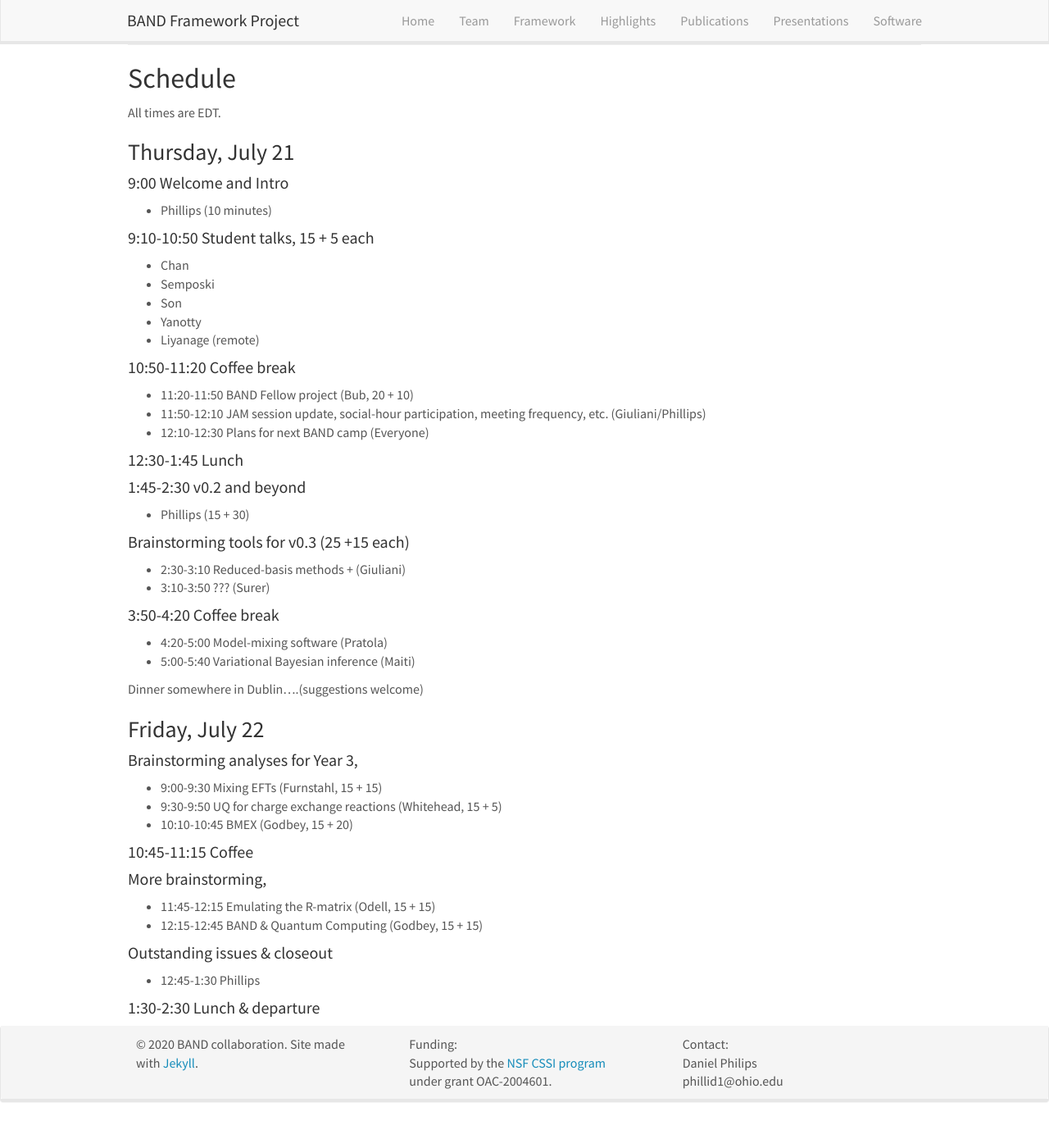
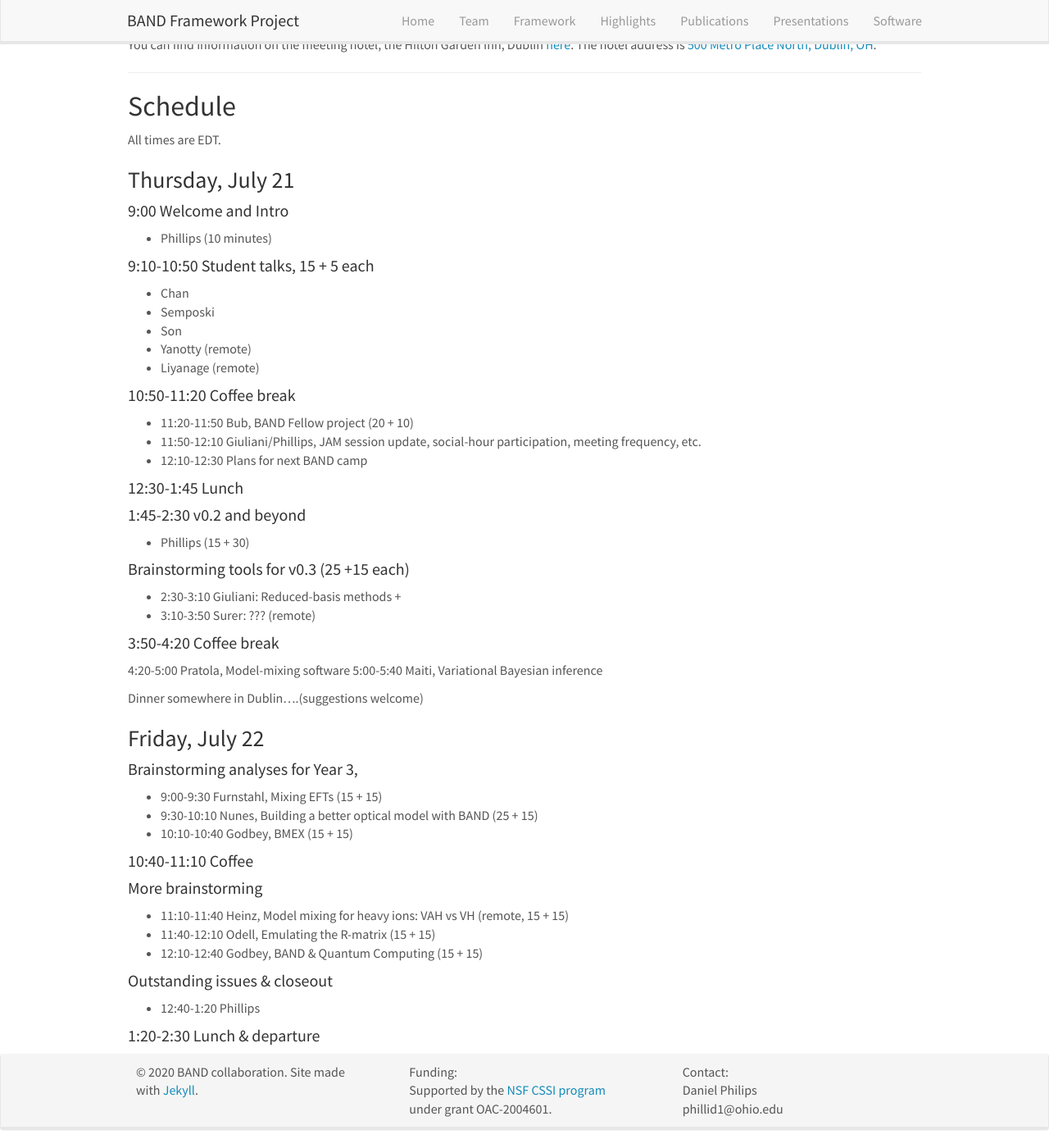
Before and after one commit to bandframework/bandframework.github.io, a Jekyll site: the page built from _pages/retreat.md, in a window 1280 px wide and 1400 px high, scrolled down 255 px. Shown: the whole window at 82% size. Built offline with Jekyll 4.4.1, drawn with Linux system fonts in a browser that asks for light colours; nearby versions of some CDN libraries; before the commit the page ends 1621 px from its top, so only the background shows below that.

Commit message:
Added information to and updated schedule

```diff
--- a/_pages/retreat.md
+++ b/_pages/retreat.md
@@ -23,6 +23,10 @@ The 2022 retreat will be held at the Ohio University on July 21 and 22 at the
 A map and driving directions to the Dublin Integrated Education Center are <a href="/images/pdfs/Dublin_MapDirections.pdf">here</a>.
 </p>
 
+<p>
+You can find information on the meeting hotel, the Hilton Garden Inn, Dublin <a href="https://www.hilton.com/en/hotels/cmhdhgi-hilton-garden-inn-columbus-dublin/?SEO_id=GMB-AMER-GI-CMHDHGI&y_source=1_MjA4NDMzOS03MTUtbG9jYXRpb24ud2Vic2l0ZQ%3D%3D">here</a>. The hotel address is <a href="https://www.google.com/maps?q=500+Metro+Place+North,+Dublin,+Ohio,+43017,+USA">500 Metro Place North, Dublin, OH</a>.
+</p>
+
 ---
 
 ## Schedule
@@ -41,14 +45,14 @@ All times are EDT.
 * Chan
 * Semposki
 * Son
-* Yanotty
+* Yanotty (remote)
 * Liyanage (remote)
 
 #### 10:50-11:20 Coffee break
 
-* 11:20-11:50 BAND Fellow project (Bub, 20 + 10)
-* 11:50-12:10 JAM session update, social-hour participation, meeting frequency, etc. (Giuliani/Phillips)
-* 12:10-12:30 Plans for next BAND camp (Everyone)
+* 11:20-11:50 Bub, BAND Fellow project (20 + 10)
+* 11:50-12:10 Giuliani/Phillips, JAM session update, social-hour participation, meeting frequency, etc.
+* 12:10-12:30 Plans for next BAND camp
 
 #### 12:30-1:45 Lunch
 
@@ -56,33 +60,33 @@ All times are EDT.
 * Phillips (15 + 30)
 
 #### Brainstorming tools for v0.3 (25 +15 each)
-* 2:30-3:10 Reduced-basis methods +  (Giuliani)
-* 3:10-3:50 ??? (Surer)
+* 2:30-3:10 Giuliani: Reduced-basis methods +
+* 3:10-3:50 Surer: ??? (remote)
 
 #### 3:50-4:20 Coffee break
 
-* 4:20-5:00 Model-mixing software (Pratola)
-* 5:00-5:40 Variational Bayesian inference (Maiti)
+4:20-5:00 Pratola, Model-mixing software
+5:00-5:40 Maiti, Variational Bayesian inference
 
-<p>
 Dinner somewhere in Dublin….(suggestions welcome)
-</p>
 
 ### Friday, July 22
 
 #### Brainstorming analyses for Year 3,
-* 9:00-9:30 Mixing EFTs (Furnstahl, 15 + 15)
-* 9:30-9:50 UQ for charge exchange reactions (Whitehead, 15 + 5)
-* 10:10-10:45 BMEX (Godbey, 15 + 20)
+* 9:00-9:30 Furnstahl, Mixing EFTs (15 + 15)
+* 9:30-10:10 Nunes, Building a better optical model with BAND (25 + 15)
+* 10:10-10:40 Godbey, BMEX (15 + 15)
 
-#### 10:45-11:15 Coffee
+#### 10:40-11:10 Coffee
 
 
-#### More brainstorming,
-* 11:45-12:15 Emulating the R-matrix (Odell, 15 + 15)
-* 12:15-12:45 BAND & Quantum Computing (Godbey, 15 + 15)
+#### More brainstorming
+* 11:10-11:40 Heinz, Model mixing for heavy ions: VAH vs VH (remote, 15 + 15)
+* 11:40-12:10 Odell, Emulating the R-matrix (15 + 15)
+* 12:10-12:40 Godbey, BAND & Quantum Computing (15 + 15)
+
 
 #### Outstanding issues & closeout
-* 12:45-1:30 Phillips
+* 12:40-1:20 Phillips
 
-#### 1:30-2:30 Lunch & departure
+#### 1:20-2:30 Lunch & departure
```
